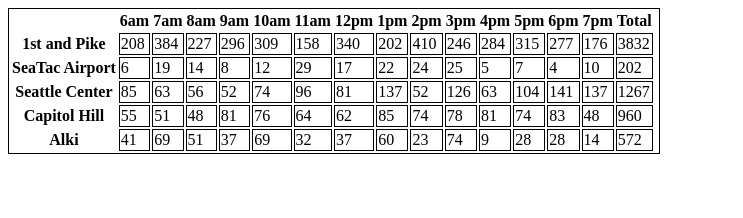
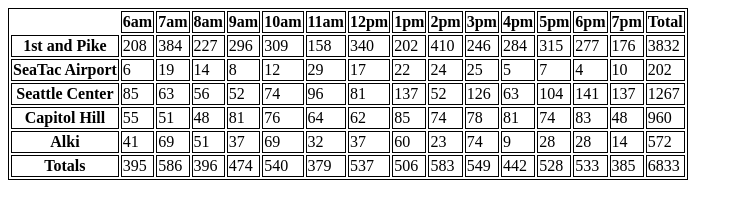
Before and after one commit to CharlesStapleton/SalmonCookies, a plain HTML site: page sales.html in a window 1280 px wide. Shown: the whole page, without its empty margins (0-743 px from the left). Drawn offline with Linux system fonts and the light colour scheme.

Commit message:
finished lab 7

```diff
--- a/css/style.css
+++ b/css/style.css
@@ -1,3 +1,3 @@
-table, td {
+table, th, td {
   border: 1px solid black;
 }
--- a/js/app.js
+++ b/js/app.js
@@ -21,9 +21,7 @@ CookieStore.prototype.calcCookiesPerHour = function() {
 CookieStore.prototype.calcCookies = function () {
   for (var i = 0; i < this.hoursOpen; i++) {
     var results = this.calcCookiesPerHour();
-    console.log(results);
     this.cookiesPurchased.push(results);
-    console.log(this.cookiesPurchased);
     this.totalSales += results;
   }
 };
@@ -35,7 +33,7 @@ var renderTableHeader = function () {
   var tableHeaderElement = document.createElement('tr');
   tableRowElement.appendChild(tableHeaderElement);
 
-  for (var i = 0; i < hoursArray.length + 1; i++) {
+  for (var i = 0; i < hoursArray.length; i++) {
     tableHeaderElement = document.createElement('th');
     tableHeaderElement.textContent = hoursArray[i];
     tableRowElement.appendChild(tableHeaderElement);
@@ -55,8 +53,6 @@ CookieStore.prototype.renderTable = function() {
 
   var tableDataElement = document.createElement('td');
 
-  console.log(this.cookiesPurchased);
-
   for (var i in this.cookiesPurchased) {
     tableDataElement = document.createElement('td');
     tableDataElement.textContent = this.cookiesPurchased[i];
@@ -68,6 +64,42 @@ CookieStore.prototype.renderTable = function() {
   tableRowElement.appendChild(tableDataElement);
 
   cookieTableElement.appendChild(tableRowElement);
+};
+
+var renderTableFooter = function() {
+  var totalTotal = 0;
+  var cookiesTotalArray = [];
+
+  var tableFooterElement = document.getElementById('tableFooter');
+
+  var tableHeaderElement = document.createElement('th');
+  tableHeaderElement.textContent = 'Totals';
+  tableFooterElement.appendChild(tableHeaderElement);
+
+  var tableDataElement = document.createElement('td');
+
+  for (var i = 0; i < 14; i++) {
+    var cookiesTotal = 0;
+
+    for (var x = 0; x < allStores.length; x++) {
+      cookiesTotal = allStores[x].cookiesPurchased[i] + cookiesTotal;
+    }
+
+    tableDataElement = document.createElement('td');
+    tableDataElement.textContent = cookiesTotal;
+    tableFooterElement.appendChild(tableDataElement);
+
+    cookiesTotalArray.push(cookiesTotal);
+  }
+
+  for (var k = 0; k < 14; k++) {
+    totalTotal += cookiesTotalArray[k];
+    console.log(totalTotal);
+  }
+
+  tableDataElement = document.createElement('td');
+  tableDataElement.textContent = totalTotal;
+  tableFooterElement.appendChild(tableDataElement);
 };
 
 var firstAndPike = new CookieStore('1st and Pike', 23, 65, 6.3, this.hoursArray.length - 1);
@@ -89,3 +121,5 @@ seaTacAirport.renderTable();
 seattleCenter.renderTable();
 capitolHill.renderTable();
 alki.renderTable();
+
+renderTableFooter();
--- a/sales.html
+++ b/sales.html
@@ -23,7 +23,9 @@
   <h1>Alki</h1>
   <ul id = "alki"></ul> -->
 
-  <table id = 'table'></table>
+  <table id = 'table'>
+    <tfoot id = 'tableFooter'></tfoot>
+  </table>
 
   <script src="js/app.js"></script>
 </body>
```
